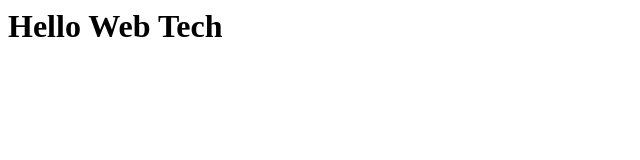
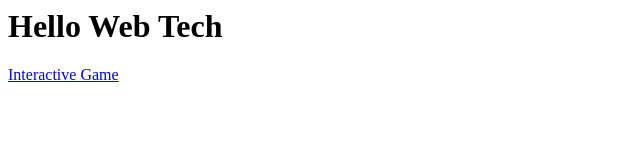
Before and after one commit to Bannatyne0/SET08401, a plain HTML site: page index.html in a window 1280 px wide. Shown: the whole page, without its empty margins (0-640 px from the left). Drawn offline with Linux system fonts and the light colour scheme.

Commit message:
Change Index.html to allow link for interactive game

```diff
--- a/index.html
+++ b/index.html
@@ -5,5 +5,6 @@
 	<head>
 	<body>
 		<h1>Hello Web Tech </h1>
+		<a href="intro.html" title="Life">Interactive Game</a>
 	<body>
 <html>
```
